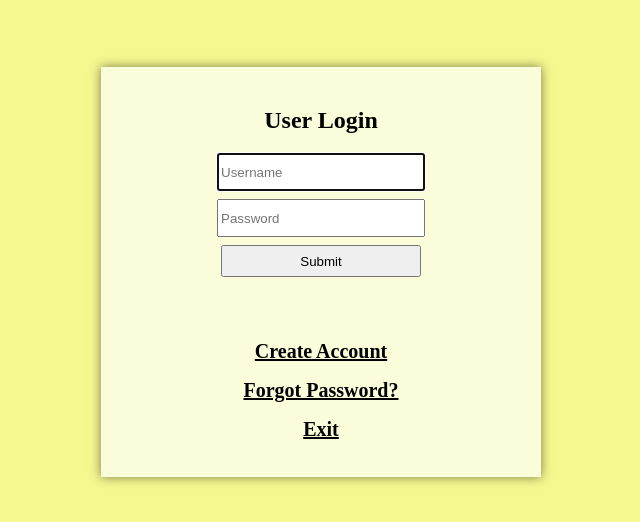
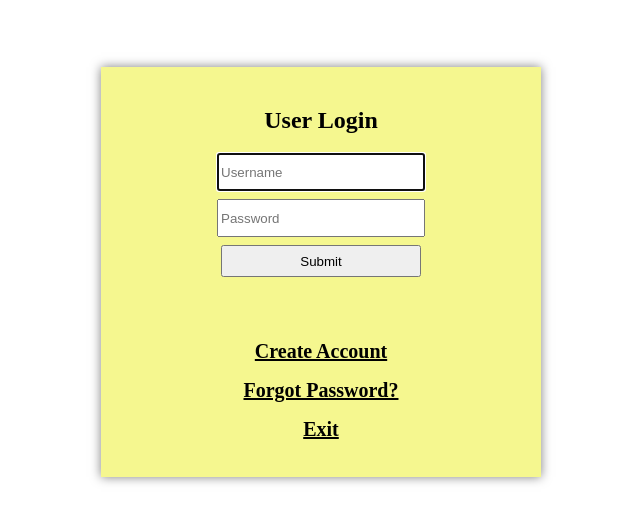
Before and after one commit to pauld4/pauld4.github.io, a plain HTML site: page login.html in a window 1280 px wide. Shown: the part 128-650 px from the top of the page, without its empty margins (319-959 px from the left). Drawn offline with Linux system fonts and the light colour scheme.

Commit message:
Add files via upload

```diff
--- a/login.html
+++ b/login.html
@@ -13,13 +13,12 @@
         body {
             font-family: Times New Roman, Arial, sans-serif;
 			margin: 0;
-			background: #f5f78f;
 			display: flex;
 			min-height: 100vh;
         }
 
 		.screen {
-			background: #fbfcd9;
+			background: #f5f78f;
 			width: 400px;
 			margin: auto;
 			padding: 20px;
```
